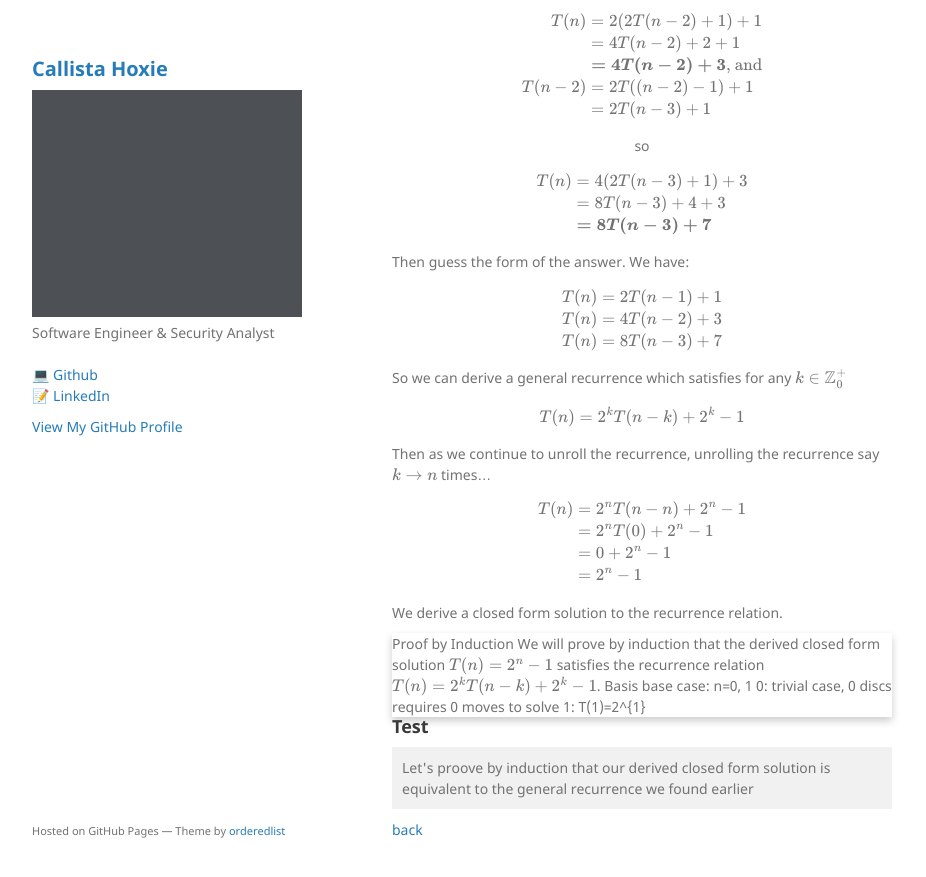
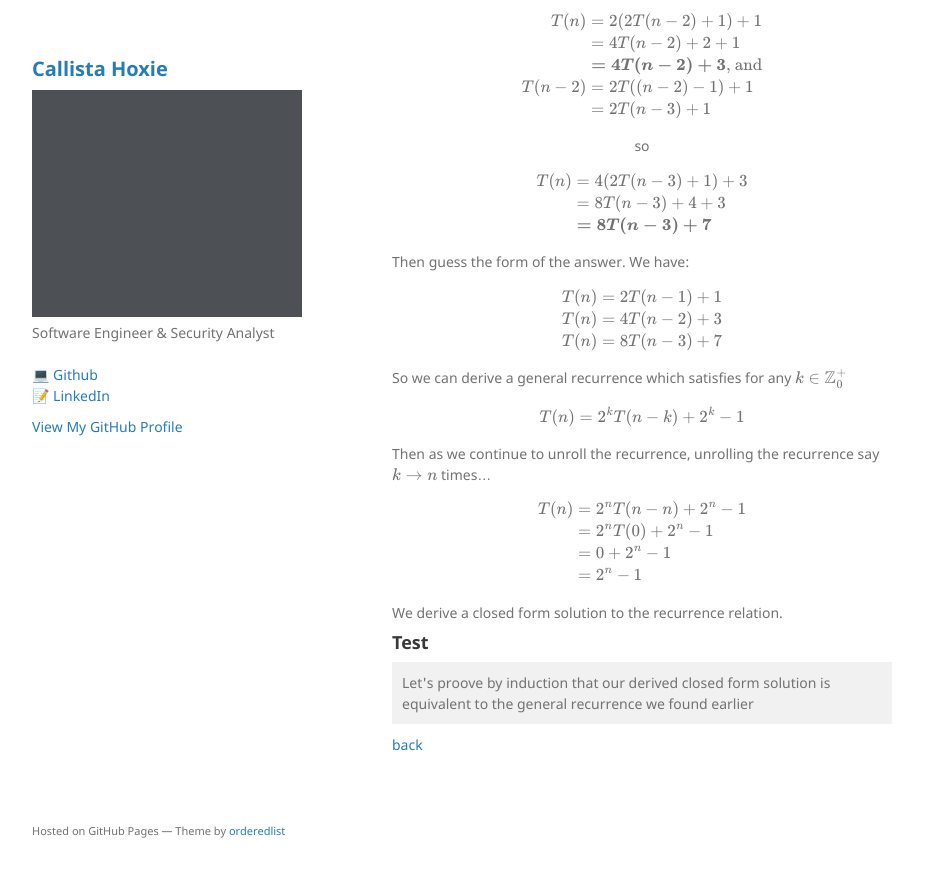
Before and after one commit to callistajosette/callistajosette.github.io, a Jekyll site: the page built from project-crease.md, in a window 1280 px wide and 900 px high, scrolled down 569 px. Shown: the top 877 px of the window, without its empty margins (178-1104 px from the left). Built offline with Jekyll 4.4.1, drawn with Linux system fonts in a browser that asks for light colours; our own code applies the rules of GitHub Pages for plain Markdown files.

Commit message:
Update project-crease.md

```diff
--- a/project-crease.md
+++ b/project-crease.md
@@ -70,15 +70,8 @@ $$
 
 We derive a closed form solution to the recurrence relation.
 
+<!-- cool box shadow possibly use for callouts -->
 <div style=" width: 100%; box-shadow: 0 4px 8px 0 rgba(0,0,0,0.2); transition: 0.3s;">
-Proof by Induction
-We will prove by induction that the derived closed form solution $T(n)=2^{n}-1$ satisfies the recurrence relation $T(n)= 2^{k}T(n-k)+2^{k}-1$.
-
-Basis
-base case: n=0, 1
-0: trivial case, 0 discs requires 0 moves to solve
-1: T(1)=2^{1}
-
 </div>
 
 ## Test
```
Also changed, not shown: other parts of project-crease.md (+7 -1 lines).
